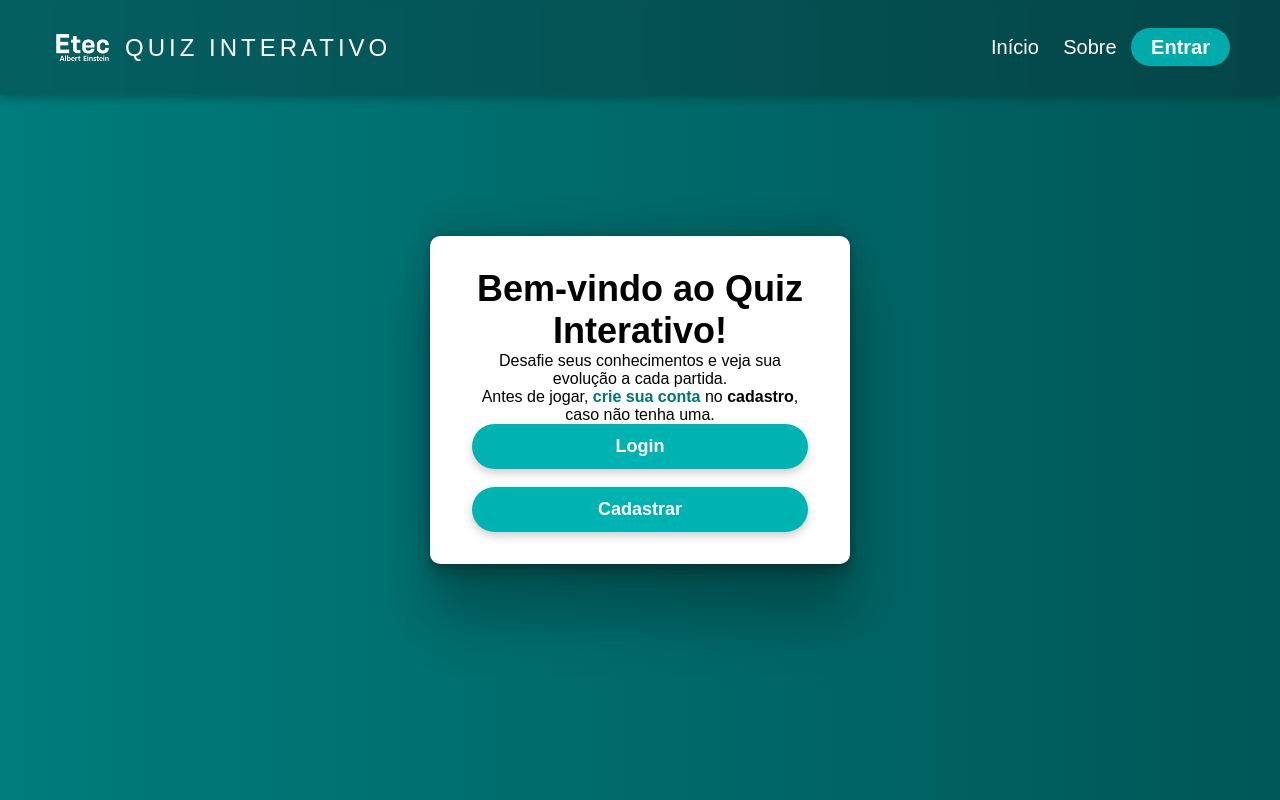
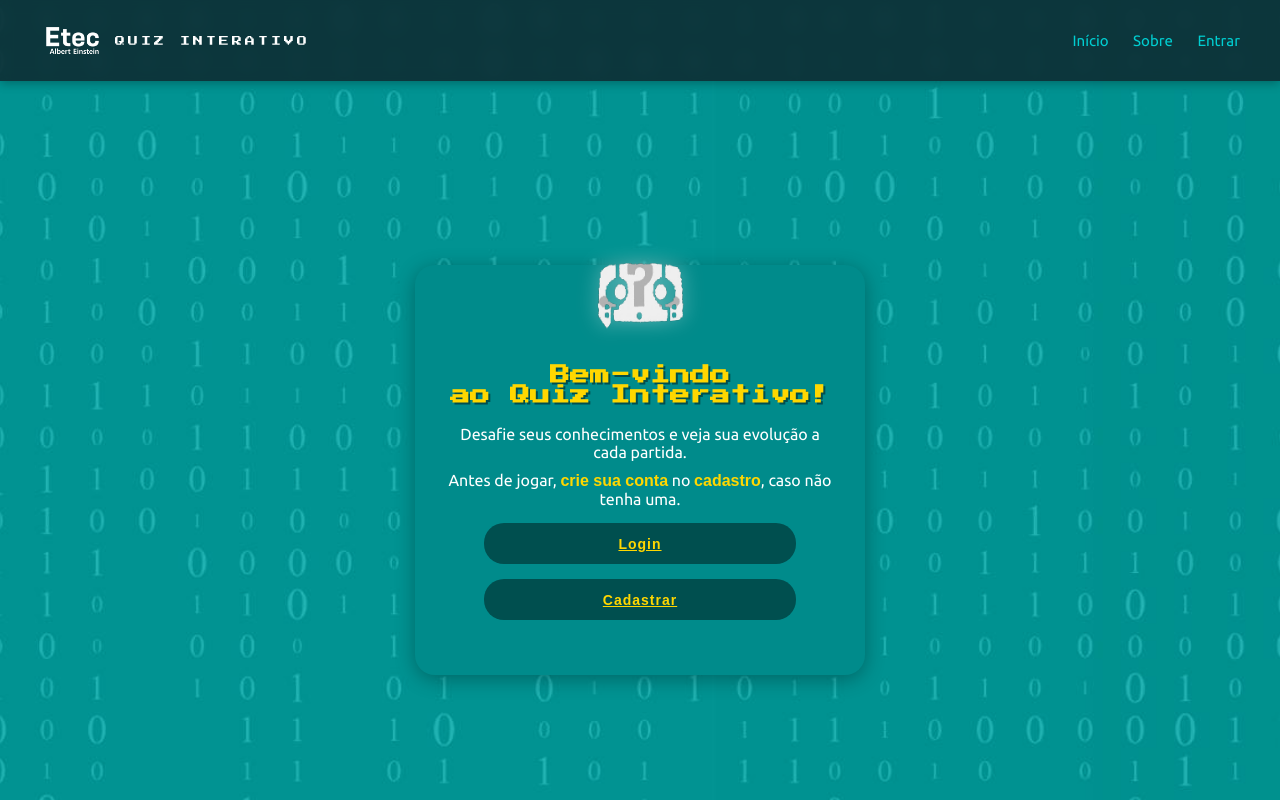
Before and after one commit to Caikke/projetoQuizDS, a website: page views/index.html in a window 1280 px wide. Drawn offline with nearby package versions, Linux system fonts and the light colour scheme; a web font is replaced by a local one.

Commit message:
Novas Imagens, nova forma da principal (mudanças no CSS)

```diff
--- a/views/css/principal.css
+++ b/views/css/principal.css
@@ -1,4 +1,6 @@
-@import url('https://fonts.googleapis.com/css2?family=Momo+Trust+Display&family=Ubuntu:ital,wght@0,300;0,400;0,500;0,700;1,300;1,400;1,500;1,700&display=swap');
+/* === FONTE PIXELADA === */
+@import url('https://fonts.googleapis.com/css2?family=Press+Start+2P&display=swap');
+@import url('https://fonts.googleapis.com/css2?family=Momo+Trust+Display&family=Ubuntu:wght@400;700&display=swap');
 
 * {
   margin: 0;
@@ -7,143 +9,144 @@
   font-family: "Momo Trust Display", sans-serif;
 }
 
+/* === FUNDO === */
 body {
-  display: flex;
+   display: flex;
   justify-content: center;
   align-items: center;
+  flex-direction: column;
   min-height: 100vh;
-  background: linear-gradient(270deg, #004f4f, #008080, #00b3b3, #004f4f);
-  background-size: 400% 400%;
-  animation: gradient 15s ease infinite;
-  flex-direction: column;
+  background: url('../img/FundoVerde.jpeg') no-repeat center center fixed;
+  background-size: cover;
+  color: white;
   overflow-y: auto;
 }
 
-.container {
-  width: 420px;
-  background-color: #fff;
-  border: 2px solid rgba(255, 255, 255, .2);
-  border-radius: 10px;
-  color: #fff;
-  padding: 30px 40px;
-  box-shadow: rgba(0, 0, 0, 0.25) 0px 54px 55px,
-              rgba(0, 0, 0, 0.12) 0px -12px 30px,
-              rgba(0, 0, 0, 0.12) 0px 4px 6px,
-              rgba(0, 0, 0, 0.17) 0px 12px 13px,
-              rgba(0, 0, 0, 0.09) 0px -3px 5px;
-}
-
-.container h1 {
-  font-size: 36px;
-  text-align: center;
-  color: black;
-}
-
-@keyframes gradient {
-  0% {
-    background-position: 0% 50%;
-  }
-  50% {
-    background-position: 100% 50%;
-  }
-  100% {
-    background-position: 0% 50%;
-  }
-}
-
-.login, .cadastrar {
-  display: block;
-  width: 100%;
-  height: 45px;
-  background-color: #00b3b3;
-  border: none;
-  border-radius: 30px;
-  cursor: pointer;
-  font-size: 18px;
-  color: #fff;
-  font-weight: 600;
-  box-shadow: 0 4px 10px rgba(0, 0, 0, 0.2);
-  text-align: center;
-  line-height: 45px;
-  transition: all 0.3s ease;
-}
-
-.login:hover, .cadastrar:hover {
-  background-color: #008080;
-  transform: scale(1.05);
-}
-
-#SobreTexto, #Sobre2Texto {
-  text-align: center;
-  color: #000000;
-}
-
-#negrito {
-  color: #007676;
-}
-
-#negrito2 {
-  color: #ffffff;
-}
-
-/* === LINKS === */
-a {
-  color: #ffffff;
-  text-decoration: none;
-  transition: 0.3s;
-  font-size: 20px;
-}
-
-a:hover {
-  opacity: 0.7;
-}
-
 /* === NAVBAR === */
-.logo {
-  font-size: 24px;
-  text-transform: uppercase;
-  letter-spacing: 4px;
-  color: #fff;
-}
-
 .navbar {
   display: flex;
   justify-content: space-between;
   align-items: center;
-  background: rgba(15, 32, 39, 0.3);
-  backdrop-filter: blur(6px);
-  padding: 15px 50px;
+  background: rgba(15, 32, 39, 0.8);
+  padding: 8px 40px; /* antes era 15px 50px — agora mais fino */
   box-shadow: 0 2px 10px rgba(0, 0, 0, 0.3);
   position: fixed;
   top: 0;
   left: 0;
   width: 100%;
   z-index: 10;
+  backdrop-filter: blur(6px);
 }
 
-#botao {
-  background: #02abab;
-  border-radius: 20px;
-  padding: 8px 20px;
-  font-weight: 600;
-  transition: background-color 0.3s ease;
+.navbar a {
+  color: #00CED1; /* azul-esverdeado */
+  text-decoration: none;
+  font-family: 'Ubuntu', sans-serif;
+  font-size: 15px;
+  margin-left: 20px;
+  transition: 0.3s;
 }
 
-#botao:hover {
-  background-color: #008080;
-  cursor: pointer;
+.navbar a:hover {
+  color: #FFD700; /* dourado no hover */
+  text-shadow: 0 0 6px #FFD700;
 }
 
-.linkT {
-  padding: 10px;
+/* === BOTÃO ENTRAR NA NAVBAR === */
+.navbar .entrar {
+  background-color: transparent;
+  border: 2px solid #00CED1;
+  border-radius: 20px;
+  padding: 8px 16px;
+  color: #00CED1;
+  font-family: 'Press Start 2P', cursive;
+  font-size: 10px;
+  letter-spacing: 1px;
+  transition: all 0.3s ease;
 }
 
-.linkT:hover {
-  color: #00bcd4;
-  transition: color 0.3s ease;
+.navbar .entrar:hover {
+  background-color: #00CED1;
+  color: #003333;
+  transform: scale(1.05);
+  box-shadow: 0 0 10px #00CED1;
+}
+
+/* === LOGO DA NAVBAR (QUIZ INTERATIVO) === */
+.logo {
+  font-family: 'Press Start 2P', cursive;
+  font-size: 10px;
+  letter-spacing: 3px;
+  color: #ffffff;
+  text-transform: uppercase;
 }
 
 
+.container {
+   position: relative;
+  width: 450px;
+  background-color: #008B8B;
+  border-radius: 20px;
+  text-align: center;
+  padding: 60px 30px 40px;
+  color: white;
+  box-shadow: 0 4px 20px rgba(0, 0, 0, 0.3);
+  margin-top: 140px;
+}
+
+/* === TÍTULO CENTRAL (QUIZ INTERATIVO) === */
+.container h1 {
+  font-family: 'Press Start 2P', cursive;
+  font-size: 20px;
+  color: #FFD700;
+  text-shadow: 2px 2px 0px #004F4F;
+  margin-top: 40px;
+  margin-bottom: 20px;
+}
+
+.robo-img {
+ position: absolute;
+  top: -60px;
+  left: 50%;
+  transform: translateX(-50%);
+  width: 280px;
+  filter: drop-shadow(0 0 10px rgba(255, 255, 255, 0.4));
+}
+
+/* === TEXTOS DEBAIXO DO TÍTULO === */
+#SobreTexto,
+#Sobre2Texto {
+  color: #ffffff;
+  font-family: 'Ubuntu', sans-serif;
+  font-size: 16px;
+  margin-bottom: 10px;
+}
+
+/* === BOTÕES LOGIN / CADASTRO === */
+.login,
+.cadastrar {
+  display: block;
+  width: 80%;
+  margin: 15px auto;
+  background-color: #004F4F;
+  border: none;
+  border-radius: 20px;
+  padding: 12px 0;
+  text-align: center;
+  font-size: 14px;
+  font-family: 'Press Start 2P', cursive;
+  color: #FFD700;
+  letter-spacing: 1px;
+  transition: all 0.3s ease;
+}
+
+.login:hover,
+.cadastrar:hover {
+  background-color: #006666;
+  transform: scale(1.05);
+}
+
+/* === LOGO ETEC NA NAVBAR === */
 .logo-container {
   display: flex;
   align-items: center;
@@ -154,3 +157,7 @@ a:hover {
   height: 65px;
   width: auto;
 }
+
+b{
+  color: #FFD700;
+}
--- a/views/index.html
+++ b/views/index.html
@@ -5,6 +5,7 @@
     <meta charset="UTF-8">
     <meta name="viewport" content="width=device-width, initial-scale=1.0">
     <link rel="stylesheet" href="https://unpkg.com/boxicons@2.1.4/css/boxicons.min.css">
+    <link href="https://fonts.googleapis.com/css2?family=Press+Start+2P&display=swap" rel="stylesheet">
     <link rel="stylesheet" href="./css/principal.css">
     <title>Quiz Educacional</title>
 </head>
@@ -18,25 +19,27 @@
         </div>
 
         <nav>
-            <a href="/" class="linkT">Início</a>
-            <a href="/sobre" class="linkT">Sobre</a>
-            <a href="/login" class="login-btn" id="botao">Entrar</a>
+            <a href="index.html" class="linkT">Início</a>
+            <a href="sobre.html" class="linkT">Sobre</a>
+            <a href="login.html" class="login-btn" id="botao">Entrar</a>
         </nav>
     </header>
 
     <main class="container" id="inicio-secao">
-        <h1>Bem-vindo ao Quiz Interativo!</h1>
+        <img src="./img/Robo.png" alt="Robô Quiz" class="robo-img">
+        <h1>Bem-vindo <br>
+            ao Quiz Interativo!</h1>
         <p id="SobreTexto">Desafie seus conhecimentos e veja sua evolução a cada partida.</p>
         <p id="Sobre2Texto">
             Antes de jogar, <b id="negrito">crie sua conta</b> no <b>cadastro</b>, caso não tenha uma.
         </p>
 
         <!-- Botão Login Funcionando -->
-        <a href="/login" class="login"><b id="negrito2">Login</b></a>
-        <br>
+        <a href="login.html" class="login"><b id="negrito2">Login</b></a>
+
 
         <!-- Botão Cadastrar -->
-        <a href="/cadastro" class="cadastrar"><b id="negrito2">Cadastrar</b></a>
+        <a href="cadastro.html" class="cadastrar"><b id="negrito2">Cadastrar</b></a>
     </main>
 
 </body>
```
Also changed, not shown: views/img/FundoVerde.jpeg (added), views/img/Robo.png (added).
